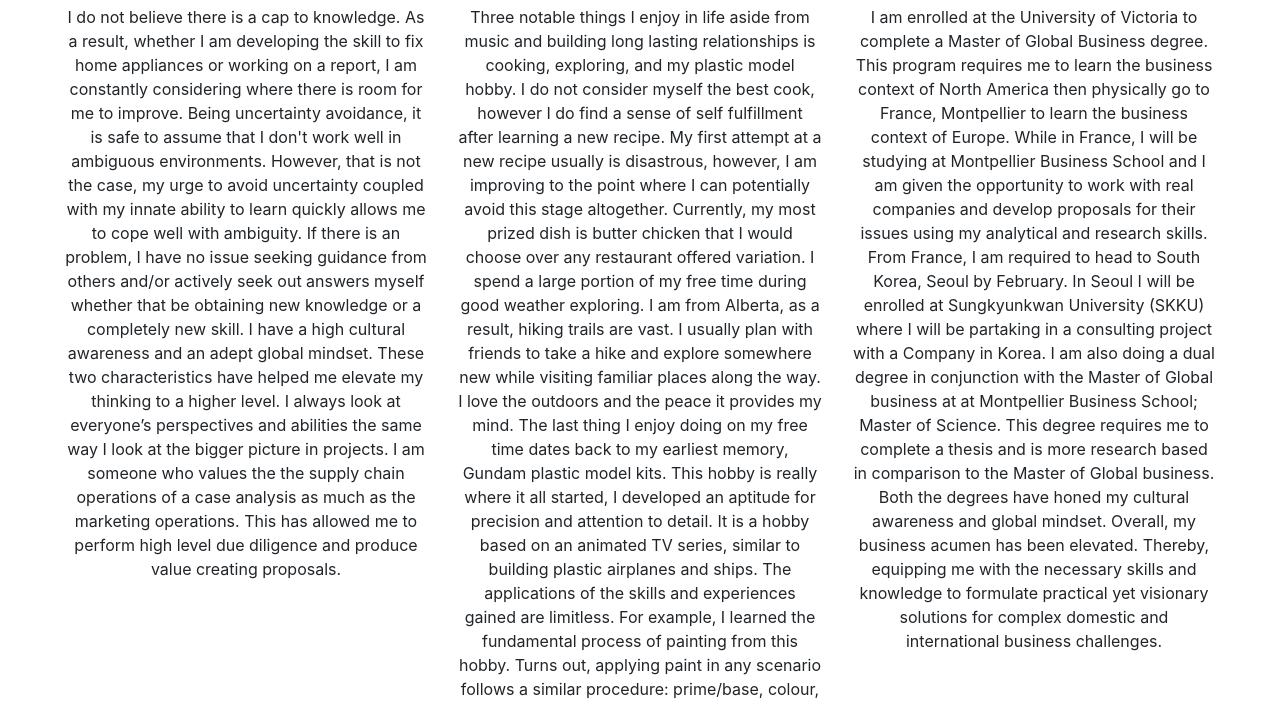
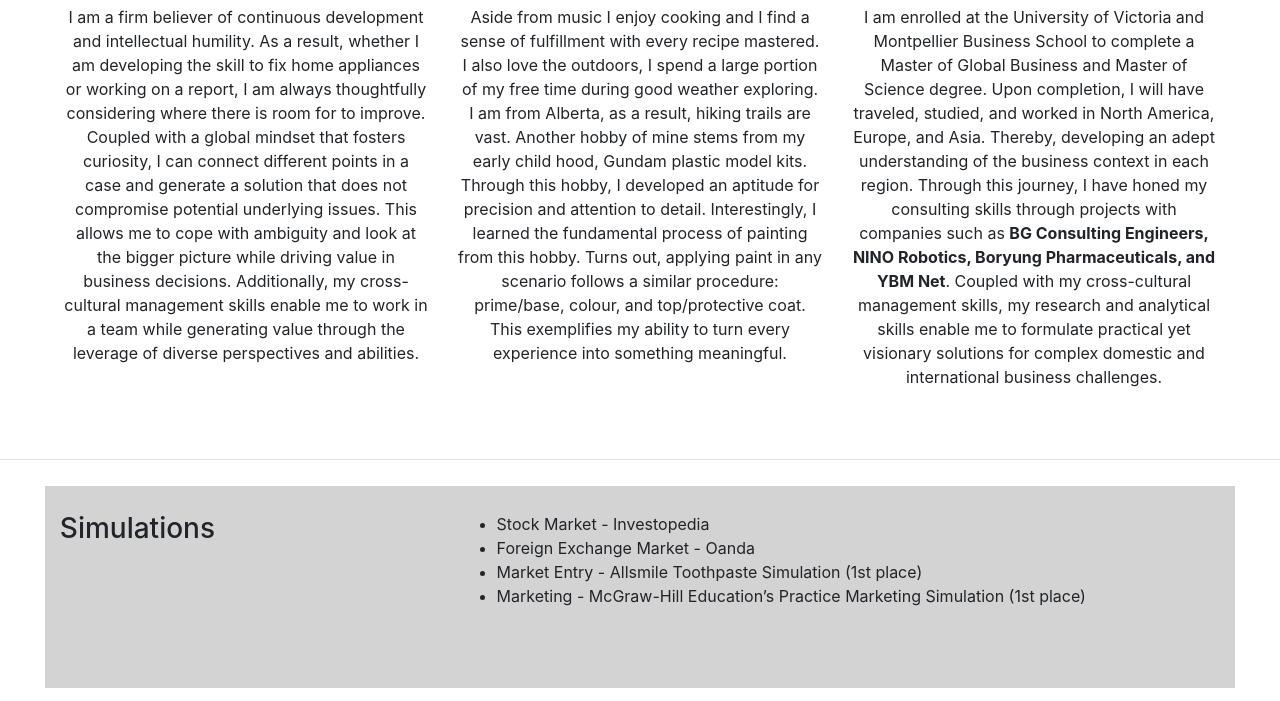
Before and after one commit to AboutWilsonFong/portfolio, a plain HTML site: page index.html in a window 1280 px wide. Shown: the part 638-1339 px from the top of the page. Drawn offline with nearby package versions, Linux system fonts and the light colour scheme.

Commit message:
edit paragraphs in about me, hobbies, and currently

```diff
--- a/index.html
+++ b/index.html
@@ -38,61 +38,34 @@
                 <div class="col-sm-4 info-detials">
                     <img class="rounded-circle" src="img/connected.jpg" width="200" height="200">
                     <h2>About Me</h2>
-                    <p>I do not believe there is a cap to knowledge. As a result, whether I am developing the skill to fix home appliances or
-                    working on a report, I am constantly considering where there is room for me to improve. Being uncertainty avoidance, it
-                    is safe to assume that I don't work well in ambiguous environments. However, that is not the case, my urge to avoid
-                    uncertainty coupled with my innate ability to learn quickly allows me to cope well with ambiguity. If there is an
-                    problem, I have no issue seeking guidance from others and/or actively seek out answers myself whether that be obtaining
-                    new knowledge or a completely new skill.
-
-                    I have a high cultural awareness and an adept global mindset. These two characteristics have helped me elevate my
-                    thinking to a higher level. I always look at everyone’s perspectives and abilities the same way I look at the bigger
-                    picture in projects. I am someone who values the the supply chain operations of a case analysis as much as the
-                    marketing operations. This has allowed me to perform high level due diligence and produce value creating proposals.</p>
+                    <p>I am a firm believer of continuous development and intellectual humility. As a result, whether I am developing the skill
+                    to fix home appliances or working on a report, I am always thoughtfully considering where there is room for to improve.
+                    Coupled with a global mindset that fosters curiosity, I can connect different points in a case and generate a solution
+                    that does not compromise potential underlying issues. This allows me to cope with ambiguity and look at the bigger
+                    picture while driving value in business decisions. Additionally, my cross-cultural management skills enable me to work
+                    in a team while generating value through the leverage of diverse perspectives and abilities.</p>
                 </div>
 
                 <div class="col-sm-4 info-detials">
                     <img class="rounded-circle" src="img/nature.jpg" width="200" height="200">
                     <h2>Hobbies</h2>
-                    <p>Three notable things I enjoy in life aside from music and building long lasting relationships is cooking,
-                    exploring,
-                    and my plastic model hobby.
-                    I do not consider myself the best cook, however I do find a sense of self fulfillment after learning a
-                    new recipe. My first attempt at a new recipe usually is disastrous, however, I am improving to the point where I
-                    can potentially avoid this stage altogether. Currently, my most prized dish is butter chicken that I would choose
-                    over any restaurant offered variation.
-
-                    I spend a large portion of my free time during good weather exploring. I am from Alberta, as a result, hiking
-                    trails
-                    are vast. I usually plan with friends to take a hike and explore somewhere new while visiting familiar places
-                    along the
-                    way. I love the outdoors and the peace it provides my mind.
-
-                    The last thing I enjoy doing on my free time dates back to my earliest memory, Gundam plastic model kits. This
-                    hobby is
-                    really where it all started, I developed an aptitude for precision and attention to detail. It is a hobby based
-                    on an animated TV series, similar to building plastic airplanes and ships. The applications of the skills and experiences
-                    gained are limitless. For example, I learned the fundamental process of painting from this hobby. Turns out,
-                    applying paint in any scenario follows a similar procedure: prime/base, colour, and top/protective coat. I even went so
-                    far to applying this hobby to my academic life. A large reason for my attention to detail comes from the hobby and my
-                    desire to make each of my creations as perfect as I can make it, each time improving on the preceding experience.</p>
+                    <p>Aside from music I enjoy cooking and I find a sense of fulfillment with every recipe mastered. I also love the outdoors,
+                    I spend a large portion of my free time during good weather exploring. I am from Alberta, as a result, hiking trails are
+                    vast. Another hobby of mine stems from my early child hood, Gundam plastic model kits. Through this hobby, I developed
+                    an aptitude for precision and attention to detail. Interestingly, I learned the fundamental process of painting from
+                    this hobby. Turns out, applying paint in any scenario follows a similar procedure: prime/base, colour, and
+                    top/protective coat. This exemplifies my ability to turn every experience into something meaningful.</p>
                 </div>
 
                 <div class="col-sm-4 info-detials">
                     <img class="rounded-circle" src="img/classPic.jpg" width="200" height="200">
                     <h2>Currently</h2>
-                    <p>I am enrolled at the University of Victoria to complete a Master of Global Business degree. This program
-                    requires me to learn the business context of North America then physically go to France, Montpellier to learn the
-                    business context of Europe. While in France, I will be studying at Montpellier Business School and I am given the
-                    opportunity to work with real companies and develop proposals for their issues using my analytical and research skills.
-                    From France, I am required to head to South Korea, Seoul by February. In Seoul I will be enrolled at Sungkyunkwan
-                    University (SKKU) where I will be partaking in a consulting project with a Company in Korea.
-
-                    I am also doing a dual degree in conjunction with the Master of Global business at at Montpellier Business School;
-                    Master of Science. This degree requires me to complete a thesis and is more research based in comparison to the Master
-                    of Global business. Both the degrees have honed my cultural awareness and global mindset. Overall, my business acumen
-                    has been elevated. Thereby, equipping me with the necessary skills and knowledge to formulate practical yet visionary
-                    solutions for complex domestic and international business challenges.</p>
+                    <p>I am enrolled at the University of Victoria and Montpellier Business School to complete a Master of Global Business and
+                    Master of Science degree. Upon completion, I will have traveled, studied, and worked in North America, Europe, and Asia.
+                    Thereby, developing an adept understanding of the business context in each region. Through this journey, I have honed my
+                    consulting skills through projects with companies such as <b>BG Consulting Engineers, NINO Robotics, Boryung
+                    Pharmaceuticals, and YBM Net</b>. Coupled with my cross-cultural management skills, my research and analytical skills enable
+                    me to formulate practical yet visionary solutions for complex domestic and international business challenges.</p>
                 </div>
             </div>
         </div>
```
